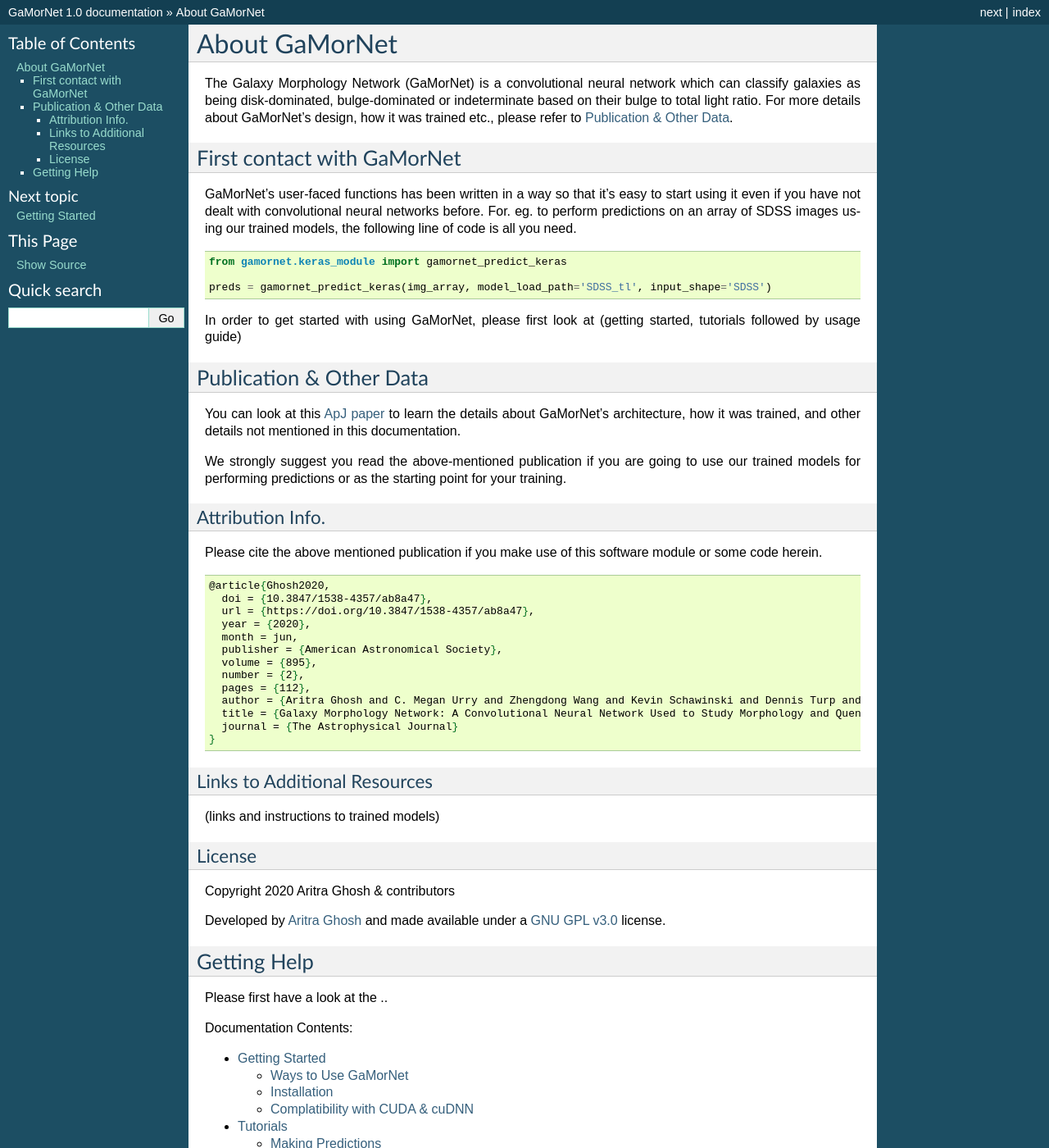
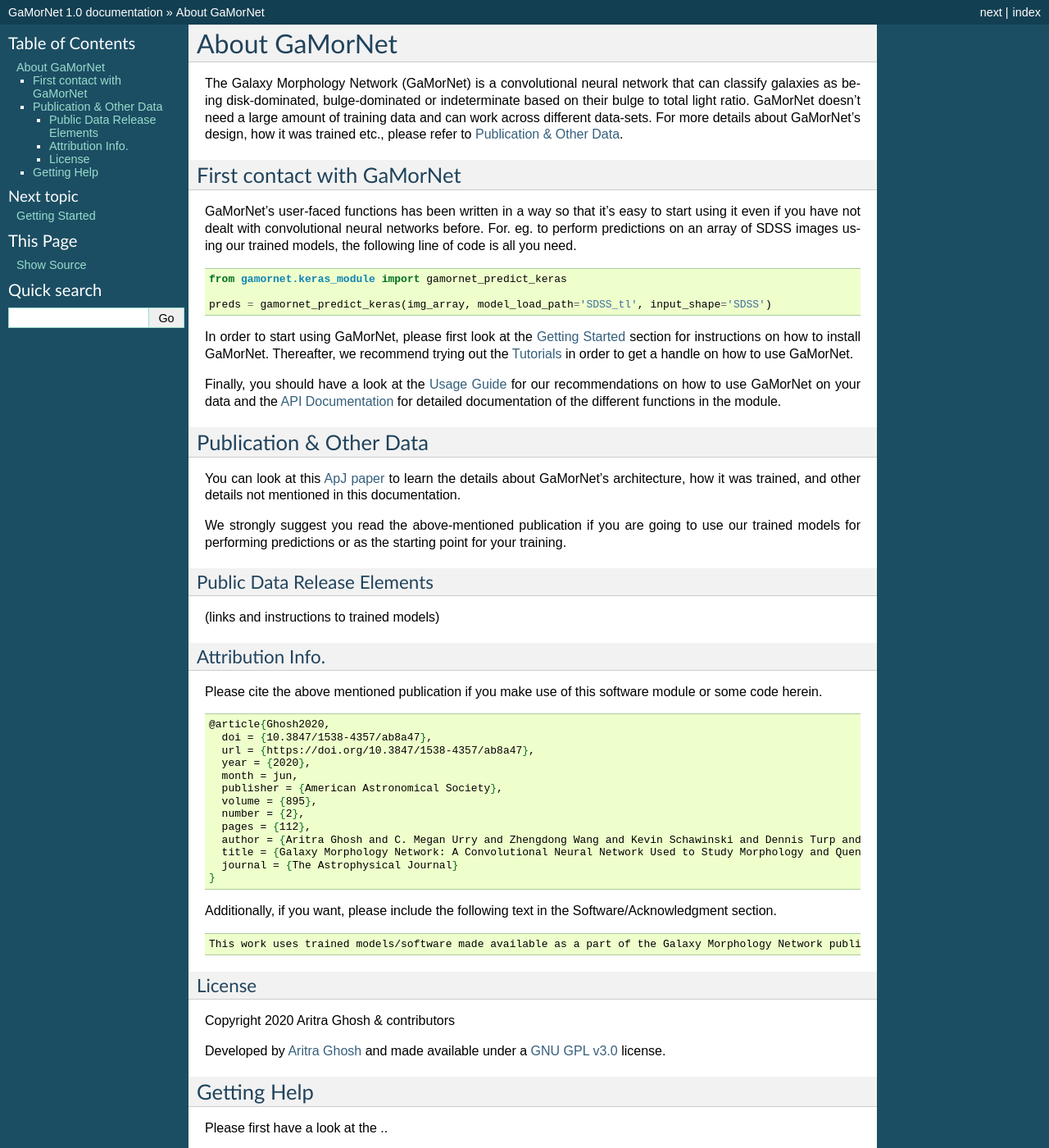
Before and after one commit to aritraghsh09/GaMorNet, a Sphinx documentation site: the page built from docs/source/index.rst, in a window 1280 px wide and 1400 px high. Shown: the whole window at 82% size. Built offline with Sphinx 7.4.7, drawn with Linux system fonts in a browser that asks for light colours; some of the changed text lies outside the part shown.

Commit message:
adding more text

```diff
--- a/docs/source/api_docs.rst
+++ b/docs/source/api_docs.rst
@@ -1,2 +1,6 @@
+.. _api_docs:
+
+
 API Documentation
 =================
+s
--- a/docs/source/faq.rst
+++ b/docs/source/faq.rst
@@ -1,2 +1,4 @@
+.. _faq:
+
 FAQs
 ====
--- a/docs/source/getting_started.rst
+++ b/docs/source/getting_started.rst
@@ -1,3 +1,5 @@
+.. _getting_started:
+
 Getting Started
 ===============
 
--- a/docs/source/index.rst
+++ b/docs/source/index.rst
@@ -3,11 +3,14 @@
    You can adapt this file completely to your liking, but it should at least
    contain the root `toctree` directive.
 
+
+.. _about_gamornet:
+
 About GaMorNet
 ==============
-The Galaxy Morphology Network (GaMorNet) is a convolutional neural network which can classify galaxies as being disk-dominated, bulge-dominated or indeterminate based on their bulge to total light ratio. For more details about GaMorNet's design, how it was trained etc., please refer to :ref:`pub_and_other_data`.
+The Galaxy Morphology Network (GaMorNet) is a convolutional neural network that can classify galaxies as being disk-dominated, bulge-dominated or indeterminate based on their bulge to total light ratio. GaMorNet doesn't need a large amount of training data and can work across different data-sets. For more details about GaMorNet's design, how it was trained etc., please refer to :ref:`pub_and_other_data`.
 
-.. _first_contat:
+.. _first_contact:
 
 First contact with GaMorNet
 ---------------------------
@@ -20,8 +23,22 @@ GaMorNet's user-faced functions has been written in a way so that it's easy to s
    preds = gamornet_predict_keras(img_array, model_load_path='SDSS_tl', input_shape='SDSS')
 
 
-In order to get started with using GaMorNet, please first look at (getting started, tutorials followed by usage guide)
+In order to start using GaMorNet, please first look at the :ref:`getting_started` section for instructions on how to install GaMorNet. Thereafter, we recommend trying out the :ref:`tutorials` in order to get a handle on how to use GaMorNet.
 
+Finally, you should have a look at the :ref:`usage_guide` for our recommendations on how to use GaMorNet on your data and the :ref:`api_docs` for detailed documentation of the different functions in the module.
+
+
+.. toctree::
+   :maxdepth: 2
+   :caption: Contents
+   :hidden:
+
+   self
+   getting_started
+   tutorials
+   usage_guide
+   api_docs
+   faq
 
 
 .. _pub_and_other_data:
@@ -31,6 +48,12 @@ Publication & Other Data
 You can look at this `ApJ paper <https://doi.org/10.3847/1538-4357/ab8a47>`_ to learn the details about GaMorNet's architecture, how it was trained, and other details not mentioned in this documentation.
 
 We strongly suggest you read the above-mentioned publication if you are going to use our trained models for performing predictions or as the starting point for your training.
+
+Public Data Release Elements
+^^^^^^^^^^^^^^^^^^^^^^^^^^^^
+(links and instructions to trained models)
+
+
 
 Attribution Info.
 ^^^^^^^^^^^^^^^^^^^
@@ -52,10 +75,11 @@ Please cite the above mentioned publication if you make use of this software mod
       journal = {The Astrophysical Journal}
     }
 
+Additionally, if you want, please include the following text in the Software/Acknowledgment section.
 
-Links to Additional Resources
-^^^^^^^^^^^^^^^^^^^^^^^^^^^^^^
-(links and instructions to trained models)
+.. code-block:: tex
+
+    This work uses trained models/software made available as a part of the Galaxy Morphology Network public data release.
 
 
 License
@@ -71,14 +95,3 @@ Developed by `Aritra Ghosh <http://ghosharitra.com>`_ and made available under a
 Getting Help
 ------------
 Please first have a look at the ..
-
-
-.. toctree::
-   :maxdepth: 2
-   :caption: Documentation  Contents:
-
-   getting_started
-   tutorials
-   usage_guide
-   api_docs
-   faq
--- a/docs/source/tutorials.rst
+++ b/docs/source/tutorials.rst
@@ -1,3 +1,5 @@
+.. _tutorials:
+
 Tutorials
 =========
 
--- a/docs/source/usage_guide.rst
+++ b/docs/source/usage_guide.rst
@@ -1,3 +1,5 @@
+.. _usage_guide:
+
 Usage Guide
 ===========
 <can be applied on what data-sets, how etc.>
```
